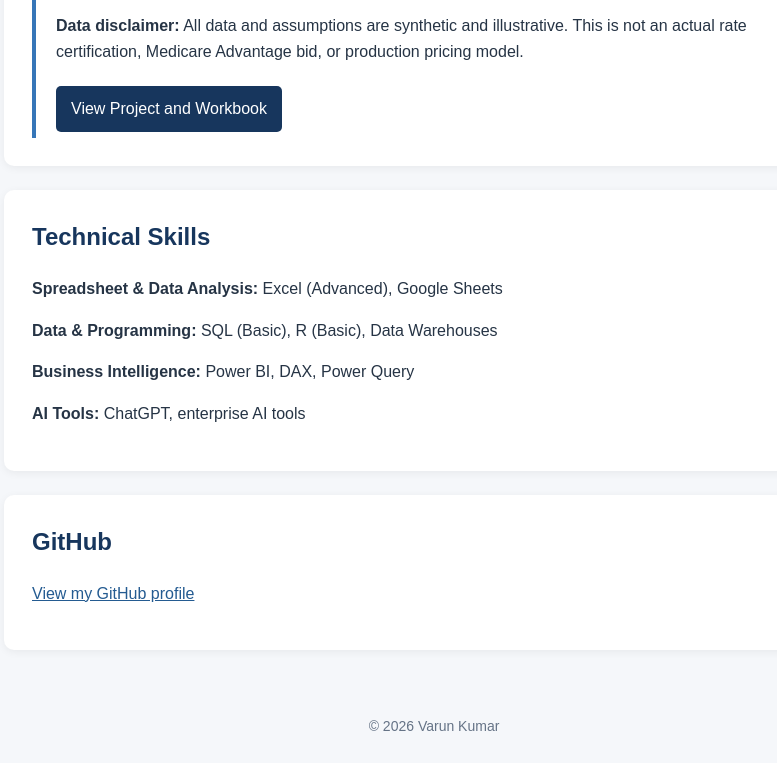
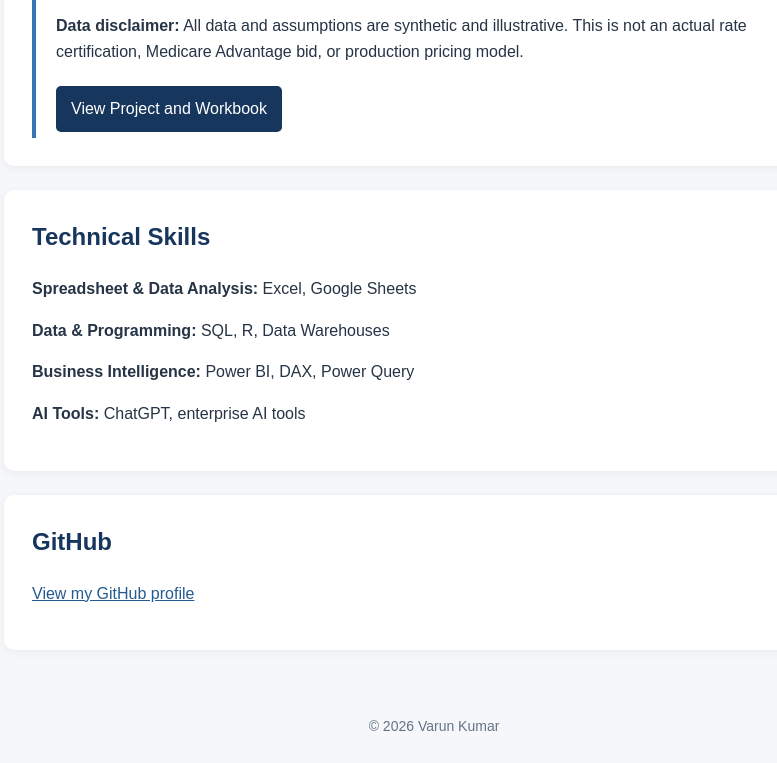
Before and after one commit to varunckumar200/varunckumar200.github.io, a plain HTML site: page index.html in a window 1280 px wide. Shown: the part 1475-2238 px from the top of the page, without its empty margins (206-983 px from the left). Drawn offline with Linux system fonts and the light colour scheme.

Commit message:
Update index.html

```diff
--- a/index.html
+++ b/index.html
@@ -164,11 +164,11 @@
     <h2>Technical Skills</h2>
 
     <p><strong>Spreadsheet &amp; Data Analysis:</strong>
-      Excel (Advanced), Google Sheets
+      Excel, Google Sheets
     </p>
 
     <p><strong>Data &amp; Programming:</strong>
-      SQL (Basic), R (Basic), Data Warehouses
+      SQL, R, Data Warehouses
     </p>
 
     <p><strong>Business Intelligence:</strong>
```
